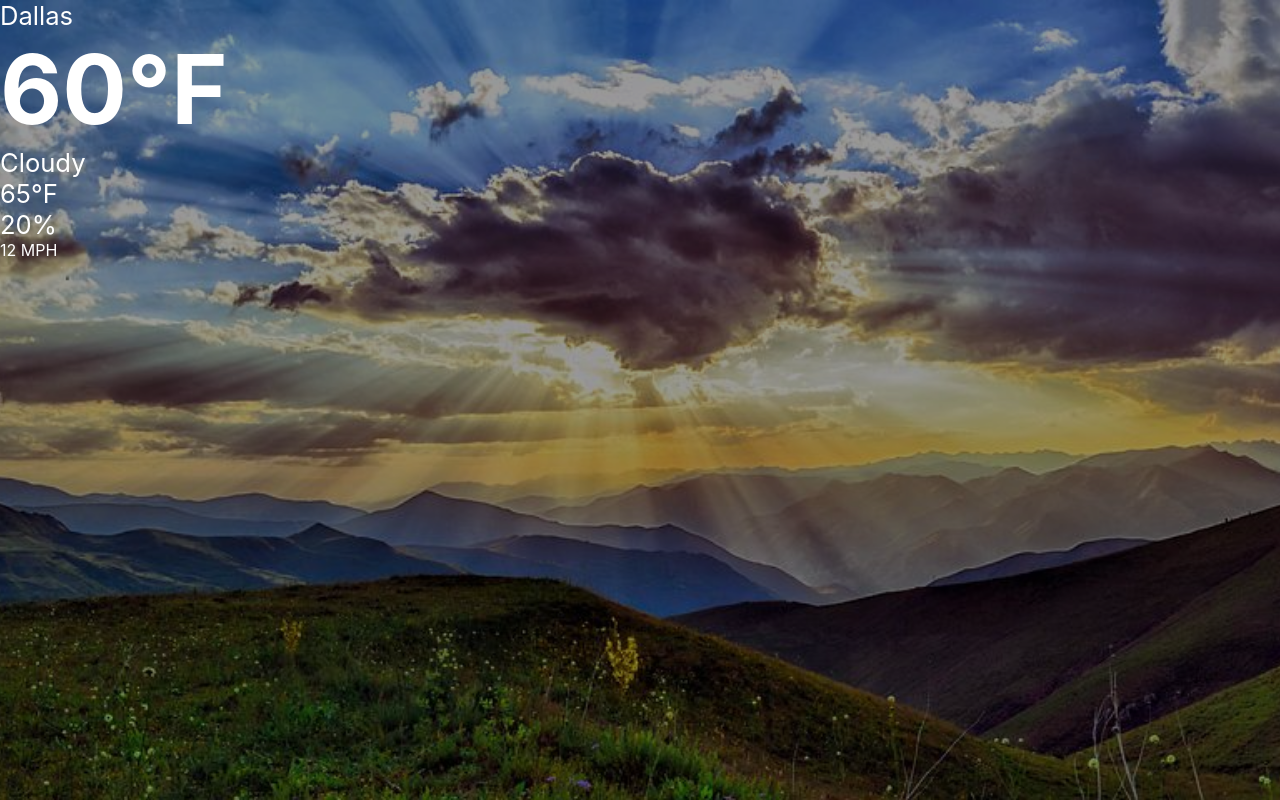
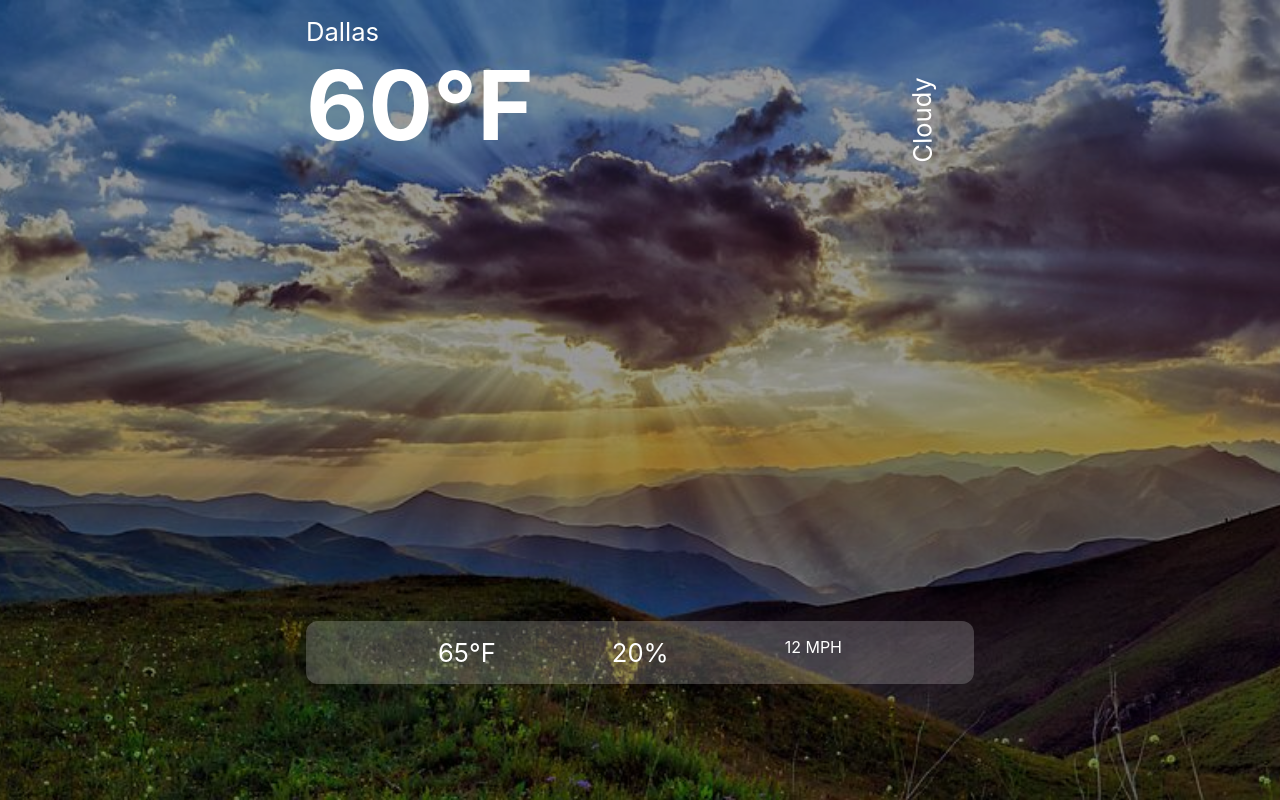
Before and after one commit to joeygonzzzz/weather-app-react, a React (Create React App) app: page / in a window 1280 px wide. Built offline with nearby package versions, Linux system fonts and the light colour scheme.

Commit message:
More CSS to space things out, get box for bottom

```diff
--- a/src/index.css
+++ b/src/index.css
@@ -40,3 +40,42 @@
   left: 0;
   z-index: -1;
 }
+
+.container {
+  max-width: 700px;
+  height: 700px;
+  margin: auto;
+  padding: 0 1rem;
+  positin: relative;
+  top: 10%;
+  display: flex;
+  flex-direction: column;
+  justify-content: space-between;
+}
+
+.app .top {
+  width: 100%;
+  margin: 1rem auto;
+}
+
+.app .description {
+  position: relative;
+  right: -90%;
+  transform-origin: 0 0;
+  transform: rotate(269deg);
+}
+
+.app .bottom {
+  display: flex;
+  justify-content: space-evenly;
+  text-align: center;
+  width: 100%;
+  margin: 1rem auto;
+  padding: 1rem;
+  border-radius: 12px;
+  background-color: rgba(255, 255, 255, 0.2)
+}
+
+.bold {
+  font-weight: 700;
+}
```
